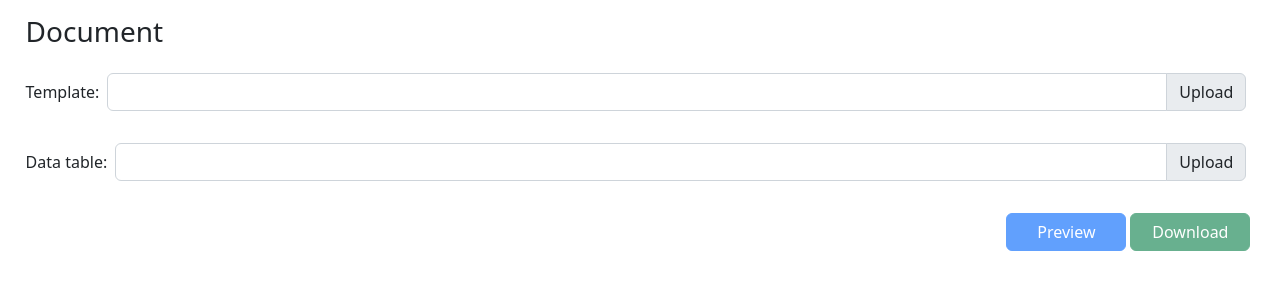
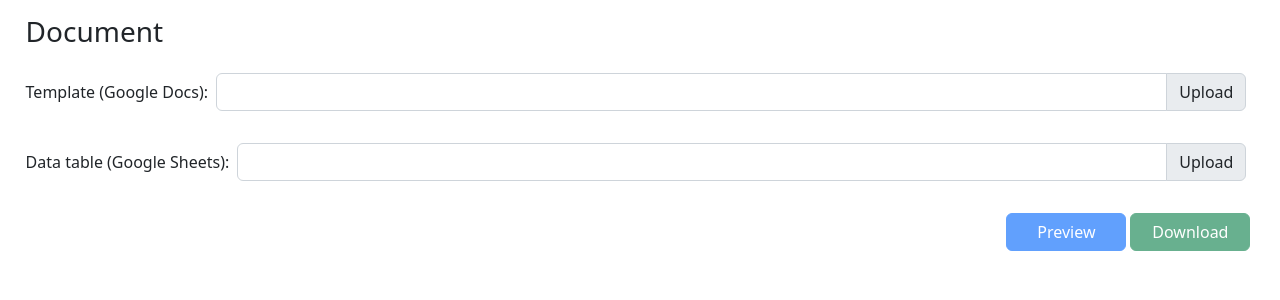
Before and after one commit to mikitaaB/gdocs-parse-react, a React (Vite) app: page / in a window 1280 px wide. Shown: the top 300 px of the page. Built offline with nearby package versions, Linux system fonts and the light colour scheme.

Commit message:
Change labels

```diff
--- a/src/components/UploadDocsSheets/UploadDocsSheets.tsx
+++ b/src/components/UploadDocsSheets/UploadDocsSheets.tsx
@@ -7,13 +7,13 @@ export const UploadDocsSheets = memo(
 		const uploadDocumentSets: UploadDocPropsType[] = [
 			{
 				id: 0,
-				title: "Template",
+				title: "Template (Google Docs)",
 				dataType: "document",
 				handleSetDocId: handleDocumentId,
 			},
 			{
 				id: 1,
-				title: "Data table",
+				title: "Data table (Google Sheets)",
 				dataType: "spreadsheets",
 				handleSetDocId: handleSheetId,
 			},
```
